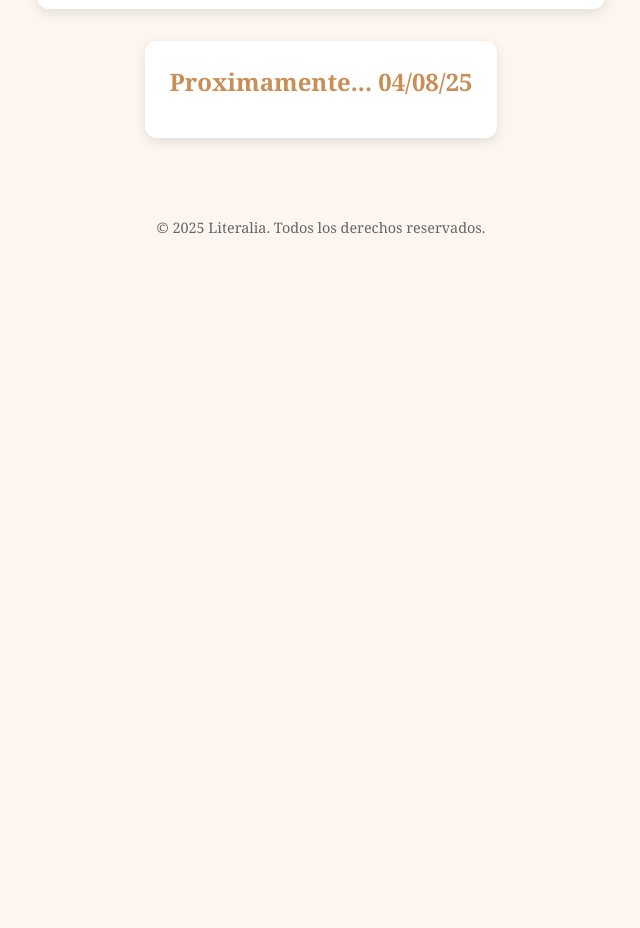
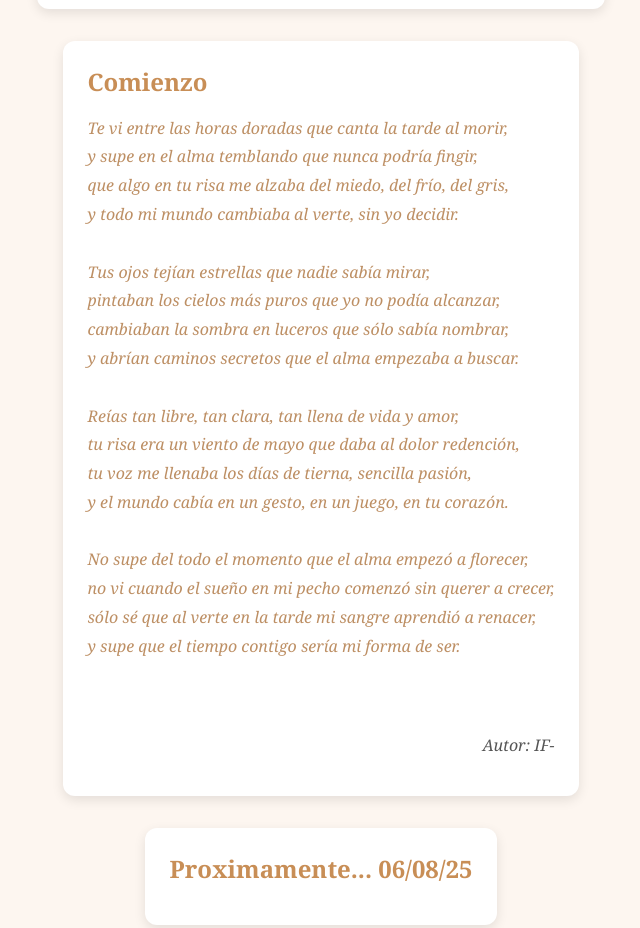
Before and after one commit to FernandoGarciaPerez/literalia, a plain HTML site: page index.html in a window 1280 px wide. Shown: the part 9220-10148 px from the top of the page, without its empty margins (319-959 px from the left). Before the commit the page ends 9473 px from the top, so only its background shows below. Drawn offline with Linux system fonts and the light colour scheme.

Commit message:
comienzo

```diff
--- a/index.html
+++ b/index.html
@@ -415,7 +415,36 @@ esperaré en la sombra, hasta que tu risa regrese, encendida.
 		</div>
 
 		<div class="poema-container">
-			<h2>Proximamente... 04/08/25</h2>
+			<h2>Comienzo</h2>
+
+			<pre style="font-family: 'Georgia', serif; font-style: italic; color: #bd8f64">
+Te vi entre las horas doradas que canta la tarde al morir,
+y supe en el alma temblando que nunca podría fingir,
+que algo en tu risa me alzaba del miedo, del frío, del gris,
+y todo mi mundo cambiaba al verte, sin yo decidir.
+
+Tus ojos tejían estrellas que nadie sabía mirar,
+pintaban los cielos más puros que yo no podía alcanzar,
+cambiaban la sombra en luceros que sólo sabía nombrar,
+y abrían caminos secretos que el alma empezaba a buscar.
+
+Reías tan libre, tan clara, tan llena de vida y amor,
+tu risa era un viento de mayo que daba al dolor redención,
+tu voz me llenaba los días de tierna, sencilla pasión,
+y el mundo cabía en un gesto, en un juego, en tu corazón.
+
+No supe del todo el momento que el alma empezó a florecer,
+no vi cuando el sueño en mi pecho comenzó sin querer a crecer,
+sólo sé que al verte en la tarde mi sangre aprendió a renacer,
+y supe que el tiempo contigo sería mi forma de ser.
+
+			</pre
+			>
+			<div class="autor">Autor: IF-</div>
+		</div>
+
+		<div class="poema-container">
+			<h2>Proximamente... 06/08/25</h2>
 
 			<div class="autor"></div>
 		</div>
```
